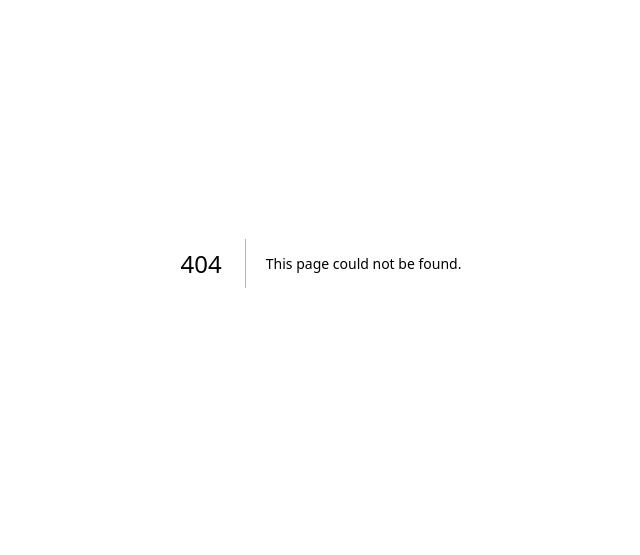
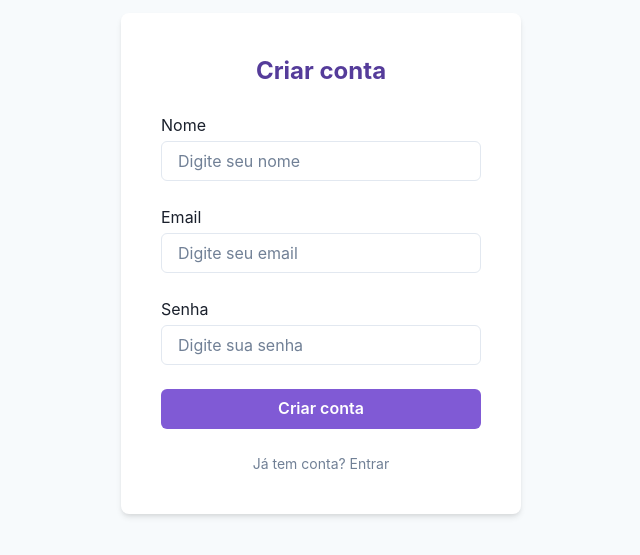
Before and after one commit to lucas-kaminski/credifit-desafio-tecnico, a Next.js app in the folder frontend/: page /register in a window 1280 px wide. Before the commit this address had no page. Shown: the part 137-692 px from the top of the page, without its empty margins (319-959 px from the left). Built offline with nearby package versions, Linux system fonts and the light colour scheme; no server answers.

Commit message:
TASK-6: Add login and register page at frontend connected with backend

```diff
--- a/frontend/src/app/layout.tsx
+++ b/frontend/src/app/layout.tsx
@@ -1,20 +1,21 @@
-import type { Metadata } from "next";
-import { Geist, Geist_Mono } from "next/font/google";
-import "./globals.css";
+import type { Metadata } from 'next';
+import { Geist, Geist_Mono } from 'next/font/google';
+import './globals.css';
+import { ChakraProvider } from '@chakra-ui/react';
 
 const geistSans = Geist({
-  variable: "--font-geist-sans",
-  subsets: ["latin"],
+  variable: '--font-geist-sans',
+  subsets: ['latin'],
 });
 
 const geistMono = Geist_Mono({
-  variable: "--font-geist-mono",
-  subsets: ["latin"],
+  variable: '--font-geist-mono',
+  subsets: ['latin'],
 });
 
 export const metadata: Metadata = {
-  title: "Create Next App",
-  description: "Generated by create next app",
+  title: 'Create Next App',
+  description: 'Generated by create next app',
 };
 
 export default function RootLayout({
@@ -25,7 +26,7 @@ export default function RootLayout({
   return (
     <html lang="en">
       <body className={`${geistSans.variable} ${geistMono.variable}`}>
-        {children}
+        <ChakraProvider>{children}</ChakraProvider>
       </body>
     </html>
   );
--- /dev/null
+++ b/frontend/src/app/register/page.tsx
@@ -0,0 +1,108 @@
+'use client';
+import { Box, Button, Flex, Input, Text } from '@chakra-ui/react';
+import { useState } from 'react';
+import { useRouter } from 'next/navigation';
+import { API_ENDPOINTS } from '@/config/api';
+
+export default function RegisterPage() {
+  const [name, setName] = useState('');
+  const [email, setEmail] = useState('');
+  const [password, setPassword] = useState('');
+  const [error, setError] = useState('');
+  const router = useRouter();
+
+  const handleRegister = async (e: React.FormEvent) => {
+    e.preventDefault();
+    setError('');
+    try {
+      const res = await fetch(API_ENDPOINTS.auth.signup, {
+        method: 'POST',
+        headers: { 'Content-Type': 'application/json' },
+        body: JSON.stringify({ name, email, password }),
+      });
+      if (!res.ok) {
+        const data = await res.json();
+        setError(data.message || 'Erro ao criar conta');
+        return;
+      }
+      router.push('/login');
+    } catch {
+      setError('Erro ao conectar com o servidor');
+    }
+  };
+
+  return (
+    <Flex minH="100vh" align="center" justify="center" bg="gray.50">
+      <Box
+        bg="white"
+        p={{ base: 6, md: 10 }}
+        rounded="lg"
+        shadow="md"
+        w={{ base: '100%', sm: '350px', md: '400px' }}
+        maxW="100%"
+      >
+        <form onSubmit={handleRegister}>
+          <Flex direction="column" gap={6} align="stretch">
+            <Text
+              as="h1"
+              fontSize="2xl"
+              fontWeight="bold"
+              textAlign="center"
+              color="purple.700"
+            >
+              Criar conta
+            </Text>
+            <Box>
+              <Text mb={1}>Nome</Text>
+              <Input
+                type="text"
+                placeholder="Digite seu nome"
+                value={name}
+                onChange={(e) => setName(e.target.value)}
+                required
+              />
+            </Box>
+            <Box>
+              <Text mb={1}>Email</Text>
+              <Input
+                type="email"
+                placeholder="Digite seu email"
+                value={email}
+                onChange={(e) => setEmail(e.target.value)}
+                required
+              />
+            </Box>
+            <Box>
+              <Text mb={1}>Senha</Text>
+              <Input
+                type="password"
+                placeholder="Digite sua senha"
+                value={password}
+                onChange={(e) => setPassword(e.target.value)}
+                required
+                minLength={6}
+              />
+            </Box>
+            {error && (
+              <Text color="red.500" fontSize="sm">
+                {error}
+              </Text>
+            )}
+            <Button colorScheme="purple" size="md" type="submit">
+              Criar conta
+            </Button>
+            <Text
+              fontSize="sm"
+              color="gray.500"
+              textAlign="center"
+              cursor="pointer"
+              onClick={() => router.push('/login')}
+            >
+              Já tem conta? Entrar
+            </Text>
+          </Flex>
+        </form>
+      </Box>
+    </Flex>
+  );
+}
--- /dev/null
+++ b/frontend/src/config/api.ts
@@ -0,0 +1,23 @@
+export const API_URL = process.env.NEXT_PUBLIC_API_URL;
+
+if (!API_URL) {
+  throw new Error('NEXT_PUBLIC_API_URL is not defined');
+}
+
+export const API_ENDPOINTS = {
+  auth: {
+    signin: `${API_URL}/auth/signin`,
+    signup: `${API_URL}/auth/signup`,
+  },
+  entries: {
+    list: `${API_URL}/entries/en`,
+    details: (word: string) => `${API_URL}/entries/en/${word}`,
+    favorite: (word: string) => `${API_URL}/entries/en/${word}/favorite`,
+    unfavorite: (word: string) => `${API_URL}/entries/en/${word}/unfavorite`,
+  },
+  user: {
+    profile: `${API_URL}/user/me`,
+    history: `${API_URL}/user/me/history`,
+    favorites: `${API_URL}/user/me/favorites`,
+  },
+};
```
Also changed, not shown: frontend/package.json (+6 -2 lines), frontend/src/app/login/page.tsx (added, +96 -0 lines), 2 other files (tests, documents, lock files or other folders).
